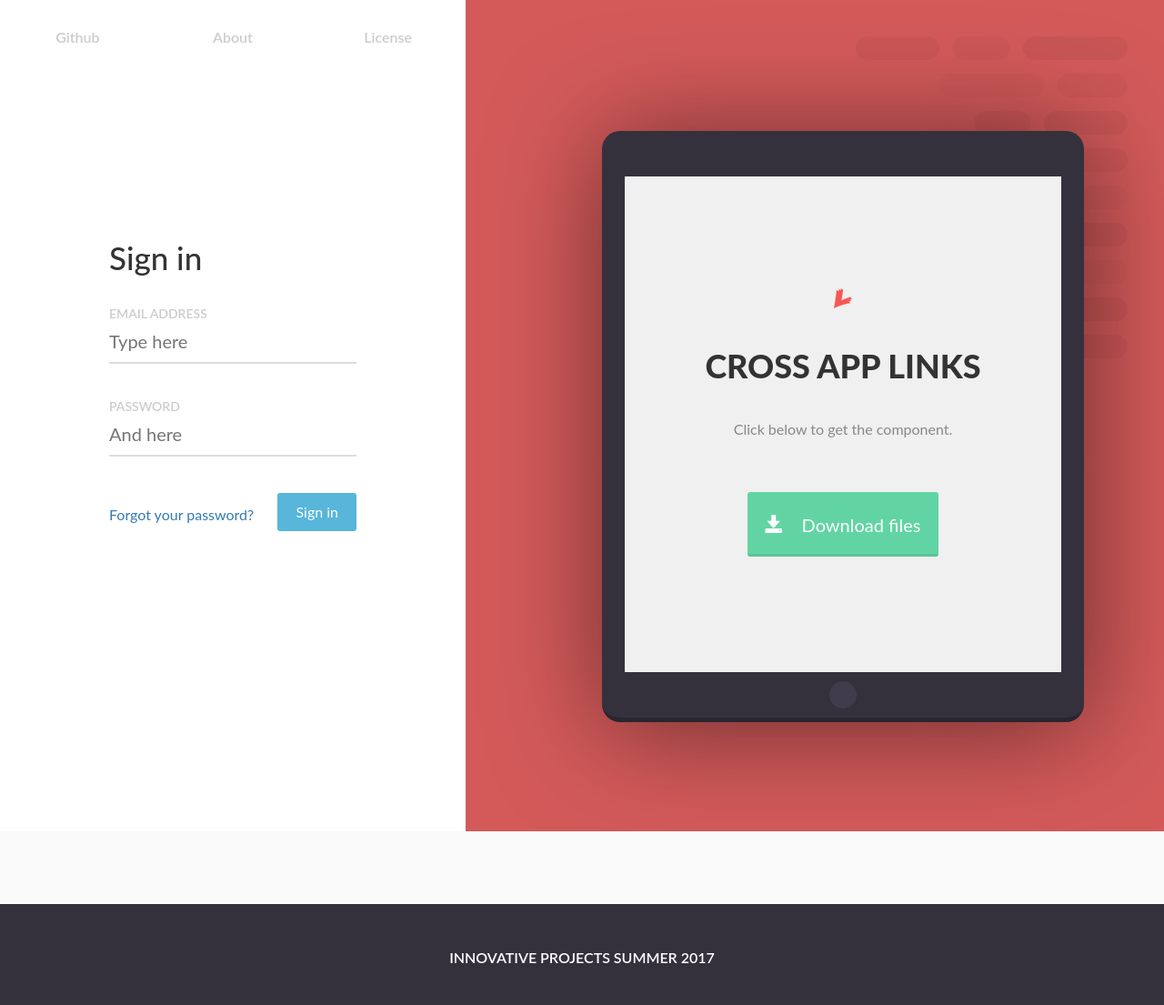
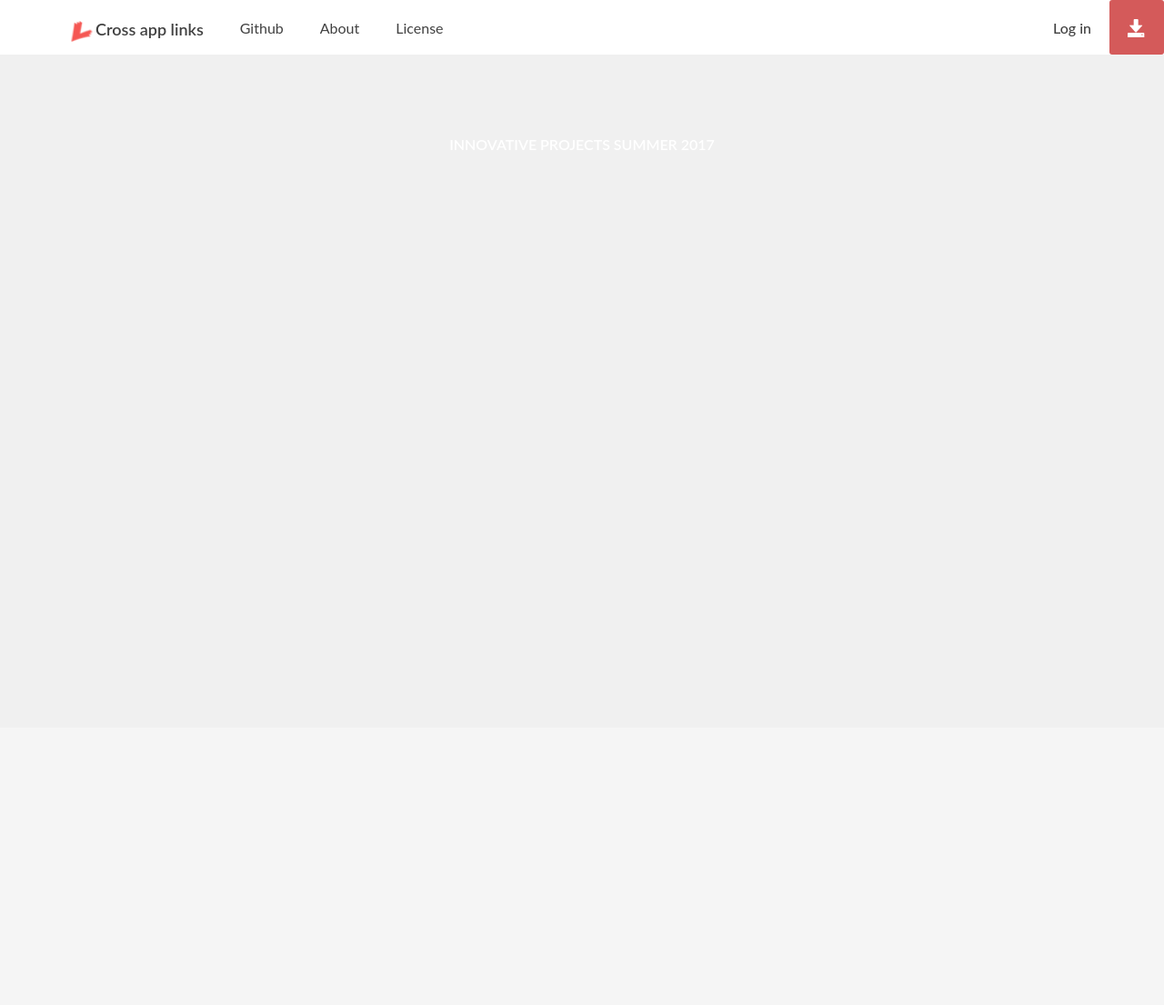
Before and after one commit to nokia-wroclaw/innovativeproject-cross-app-links, a Flask app: page / in a window 1280 px wide. Shown: the whole page at 91% size. After the commit the page ends 60 px from the top, so only its background shows below. Run offline with Flask 2, Linux system fonts and the light colour scheme; style sheets or scripts are compiled from the project's sources; some libraries are stand-ins or nearby versions.

Commit message:
reorganization of login-page

```diff
--- a/api/static/css/loginpage.css
+++ b/api/static/css/loginpage.css
@@ -180,7 +180,7 @@ a.button {
         position: static; }
 
 .form-container {
-  width: 40%;
+  width: 100%;
   height: 100%;
   background: transparent;
   position: relative;
@@ -207,17 +207,19 @@ a.button {
         padding: 0; }
         .form-container .main-header .project-navigation ul li {
           display: inline-block;
-          width: 33.333333%;
           box-sizing: border-box;
           padding: 20px;
           float: left;
           text-align: center; }
           .form-container .main-header .project-navigation ul li a {
             display: block;
-            color: #ccc;
-            font-size: 16px;
-            font-weight: 600;
-            width: 100%; }
+            color: #414141;
+            font-size: 12px;
+            font-weight: 400;
+            width: 100%;
+            text-decoration: none; }
+            .form-container .main-header .project-navigation ul li a.logo {
+              margin-bottom: auto; }
   .form-container .form-overflow,
   .form-container .user-overflow {
     margin-top: 18vh;
--- a/api/static/css/loginpage.scss
+++ b/api/static/css/loginpage.scss
@@ -3,14 +3,12 @@ body {
     font-family: 'Lato';
     background: #fff; //url('/static/img/loginpage/2144.jpg');
     background-size: cover;
-
 }
-
 
 .project-container,
 .form-container,
 .app-container,
-.main-footer{
+.main-footer {
     box-sizing: border-box;
     padding: 40px;
     float: left;
@@ -224,7 +222,7 @@ a.button {
 }
 
 .form-container {
-    width: 40%;
+    width: 100%;
     height: 100%;
     background: transparent;
     position: relative;
@@ -251,17 +249,20 @@ a.button {
                 padding: 0;
                 li {
                     display: inline-block;
-                    width: 33.333333%;
                     box-sizing: border-box;
                     padding: 20px;
                     float: left;
                     text-align: center;
                     a {
                         display: block;
-                        color: #ccc;
-                        font-size: 16px;
-                        font-weight: 600;
+                        color: #414141;
+                        font-size: 12px;
+                        font-weight: 400;
                         width: 100%;
+                        text-decoration: none;
+                        &.logo {
+                            margin-bottom: auto;
+                        }
                     }
                 }
             }
@@ -277,7 +278,7 @@ a.button {
                 margin-bottom: 35px;
                 font-size: 35px;
             }
-            .login-failure{
+            .login-failure {
                 opacity: 0.7;
                 color: red;
                 font-weight: 800;
@@ -416,9 +417,9 @@ a.button {
     }
 }
 
-footer.main-footer{
+footer.main-footer {
     background: #34313d;
-    .copyright{
+    .copyright {
         float: left;
         text-transform: uppercase;
         font-size: 16px;
--- /dev/null
+++ b/api/static/css/loginpage2.css
@@ -0,0 +1,243 @@
+body {
+  height: 100%;
+  font-family: 'Lato';
+  background: #f0f0f0;
+  background-size: cover; }
+
+.project-navbar {
+  width: 100%;
+  box-shadow: 0 1px 3px #e6e6e6; }
+  .project-navbar .nav-header {
+    height: 60px;
+    background: #fff;
+    width: 100%;
+    clear: both;
+    float: left;
+    box-sizing: border-box;
+    top: 0;
+    left: 0;
+    right: 0;
+    box-shadow: none; }
+  .project-navbar .nav-download {
+    float: right;
+    background-color: #D45A5A;
+    border-radius: 3px;
+    padding: 20px;
+    margin: 0;
+    width: 60px;
+    height: 60px; }
+    .project-navbar .nav-download a {
+      text-decoration: none;
+      color: white; }
+      .project-navbar .nav-download a span {
+        font-size: 20px; }
+  .project-navbar .project-navigation {
+    float: left;
+    height: 100%; }
+    .project-navbar .project-navigation ul {
+      float: left;
+      width: 100%;
+      margin: 0; }
+      .project-navbar .project-navigation ul li {
+        display: inline-block;
+        box-sizing: border-box;
+        padding: 20px;
+        padding-bottom: 0;
+        float: left;
+        text-align: center; }
+        .project-navbar .project-navigation ul li.logo {
+          padding-right: 0; }
+        .project-navbar .project-navigation ul li.title {
+          padding-left: 0; }
+        .project-navbar .project-navigation ul li a {
+          display: block;
+          font-size: 16px;
+          font-weight: 400;
+          width: 100%;
+          text-decoration: none;
+          color: #414141; }
+          .project-navbar .project-navigation ul li a.logo {
+            font-size: 18px;
+            font-weight: 600;
+            width: 100%;
+            text-decoration: none; }
+            .project-navbar .project-navigation ul li a.logo img {
+              width: 30px;
+              height: 30px;
+              margin-left: 15px;
+              float: left;
+              margin-bottom: 10px; }
+  .project-navbar .log-in {
+    float: right;
+    margin: 0; }
+    .project-navbar .log-in li {
+      display: inline-block;
+      box-sizing: border-box;
+      padding: 20px;
+      padding-bottom: 0;
+      float: left;
+      text-align: center; }
+      .project-navbar .log-in li a {
+        display: block;
+        font-size: 16px;
+        font-weight: 500;
+        width: 100%;
+        text-decoration: none;
+        color: #414141; }
+
+.app-container {
+  float: left;
+  padding: 120px;
+  background-color: #f0f0f0;
+  width: 100%; }
+  .app-container .app-overflow {
+    text-align: center;
+    float: left;
+    box-sizing: border-box;
+    padding: 20px;
+    width: 25%;
+    height: 270px;
+    margin-bottom: 100px;
+    overflow: hidden; }
+    .app-container .app-overflow .app-img {
+      width: 100%;
+      float: left;
+      margin-bottom: 30px;
+      text-align: center; }
+      .app-container .app-overflow .app-img img {
+        width: 70px;
+        height: 70px; }
+    .app-container .app-overflow .app-name {
+      font-size: 24px;
+      font-weight: 400;
+      margin-bottom: 15px; }
+    .app-container .app-overflow .app-desc {
+      font-size: 18px;
+      font-weight: 300; }
+
+footer.main-footer {
+  background: #34313d; }
+  footer.main-footer .copyright {
+    float: left;
+    text-transform: uppercase;
+    font-size: 16px;
+    color: #fff;
+    font-weight: 600;
+    margin-top: 8px;
+    padding: 0;
+    width: 100%;
+    text-align: center;
+    box-sizing: border-box; }
+
+.popup.log-in {
+  padding: 23px;
+  background: #fff; }
+  .popup.log-in .form-overflow header h1,
+  .popup.log-in .user-overflow header h1 {
+    margin-bottom: 35px;
+    font-size: 35px; }
+  .popup.log-in .form-overflow header .login-failure,
+  .popup.log-in .user-overflow header .login-failure {
+    opacity: 0.7;
+    color: red;
+    font-weight: 800;
+    font-size: 18px;
+    margin-bottom: 35px;
+    float: left; }
+  .popup.log-in .form-overflow .input-overflow,
+  .popup.log-in .user-overflow .input-overflow {
+    float: left;
+    width: 100%;
+    box-sizing: border-box;
+    overflow: hidden;
+    height: auto;
+    margin-bottom: 40px;
+    padding-left: 40px;
+    padding-right: 40px; }
+    .popup.log-in .form-overflow .input-overflow .label,
+    .popup.log-in .user-overflow .input-overflow .label {
+      clear: both;
+      width: 100%;
+      float: left;
+      text-align: left;
+      text-transform: uppercase;
+      font-weight: 600;
+      font-size: 14px;
+      color: #ccc;
+      margin: 0;
+      padding: 0; }
+    .popup.log-in .form-overflow .input-overflow input,
+    .popup.log-in .user-overflow .input-overflow input {
+      box-sizing: border-box;
+      padding: 10px 0;
+      border: 0;
+      background: none;
+      margin: 0;
+      height: 48px;
+      outline: none;
+      font-size: 20px;
+      float: right;
+      width: 100%;
+      border-bottom: 2px solid #ddd; }
+      .popup.log-in .form-overflow .input-overflow input:focus,
+      .popup.log-in .user-overflow .input-overflow input:focus {
+        border-color: #2ea4d2; }
+  .popup.log-in .form-overflow .form-link,
+  .popup.log-in .user-overflow .form-link {
+    padding-top: 13px;
+    font-size: 16px; }
+  .popup.log-in .user-overflow .user-avatar {
+    float: left;
+    text-align: center;
+    overflow: hidden;
+    width: 100%;
+    height: 100px; }
+    .popup.log-in .user-overflow .user-avatar img {
+      border-radius: 100%;
+      width: 100px; }
+  .popup.log-in .user-overflow .user-info {
+    width: 100%;
+    float: left;
+    text-align: center; }
+    .popup.log-in .user-overflow .user-info .username,
+    .popup.log-in .user-overflow .user-info .info-row {
+      clear: both;
+      float: left;
+      width: 100%;
+      text-align: center;
+      font-size: 16px; }
+    .popup.log-in .user-overflow .user-info .username {
+      font-size: 20px;
+      font-weight: 600;
+      color: #77a5e3;
+      margin-top: 20px;
+      margin-bottom: 40px; }
+    .popup.log-in .user-overflow .user-info .info-row {
+      color: #ccc;
+      width: 50%;
+      margin: 0 auto;
+      display: block;
+      float: none;
+      margin-top: 10px;
+      padding-bottom: 10px;
+      border-bottom: 1px solid rgba(221, 221, 221, 0.3); }
+    .popup.log-in .user-overflow .user-info .buttons {
+      width: 50%;
+      text-align: center;
+      display: block;
+      margin: 0 auto; }
+      .popup.log-in .user-overflow .user-info .buttons .button {
+        margin-top: 30px;
+        width: 100%; }
+
+.project-container {
+  position: fixed;
+  float: right;
+  min-width: 500px;
+  box-sizing: border-box;
+  right: 0;
+  top: 60px;
+  bottom: 0;
+  background-color: #fff; }
+
+/*# sourceMappingURL=loginpage2.css.map */
--- /dev/null
+++ b/api/static/css/loginpage2.scss
@@ -0,0 +1,286 @@
+    body {
+        height: 100%;
+        font-family: 'Lato';
+        background: #f0f0f0; //url('/static/img/loginpage/2144.jpg');
+        background-size: cover;
+    }
+
+    .project-navbar {
+        width: 100%;
+        box-shadow: 0 1px 3px lighten(#ccc, 10%);
+        .nav-header {
+            height: 60px;
+            background: #fff;
+            width: 100%;
+            clear: both;
+            float: left;
+            box-sizing: border-box;
+            top: 0;
+            left: 0;
+            right: 0;
+            box-shadow: none;
+        }
+        .nav-download {
+            float: right;
+            background-color: #D45A5A;
+            border-radius: 3px;
+            padding: 20px;
+            margin: 0;
+            width: 60px;
+            height: 60px;
+            a {
+                text-decoration: none;
+                color: white;
+                span {
+                    font-size: 20px;
+                }
+            }
+        }
+        .project-navigation {
+            float: left;
+            height: 100%;
+            ul {
+                float: left;
+                width: 100%;
+                margin: 0;
+                li {
+                    display: inline-block;
+                    box-sizing: border-box;
+                    padding: 20px;
+                    padding-bottom: 0;
+                    float: left;
+                    text-align: center;
+                    &.logo {
+                        padding-right: 0;
+                    }
+                    &.title {
+                        padding-left: 0;
+                    }
+                    a {
+                        display: block;
+                        font-size: 16px;
+                        font-weight: 400;
+                        width: 100%;
+                        text-decoration: none;
+                        color: #414141;
+                        &.logo {
+                            font-size: 18px;
+                            font-weight: 600;
+                            width: 100%;
+                            text-decoration: none;
+                            img {
+                                width: 30px;
+                                height: 30px;
+                                margin-left: 15px;
+                                float: left;
+                                margin-bottom: 10px;
+                            }
+                        }
+                    }
+                }
+            }
+        }
+        .log-in {
+            float: right;
+            margin: 0;
+            li {
+                display: inline-block;
+                box-sizing: border-box;
+                padding: 20px;
+                padding-bottom: 0;
+                float: left;
+                text-align: center;
+                a {
+                    display: block;
+                    font-size: 16px;
+                    font-weight: 500;
+                    width: 100%;
+                    text-decoration: none;
+                    color: #414141;
+                }
+            }
+        }
+    }
+
+    .app-container {
+        float: left;
+        padding: 120px;
+        //background: darken(white, 2%);
+        background-color: #f0f0f0;
+        width: 100%;
+        .app-overflow {
+            text-align: center;
+            float: left;
+            box-sizing: border-box;
+            padding: 20px;
+            width: 25%;
+            height: 270px;
+            margin-bottom: 100px;
+            overflow: hidden;
+            .app-img {
+                width: 100%;
+                float: left;
+                margin-bottom: 30px;
+                text-align: center;
+                img {
+                    width: 70px;
+                    height: 70px;
+                }
+            }
+            .app-name {
+                font-size: 24px;
+                font-weight: 400;
+                margin-bottom: 15px;
+            }
+            .app-desc {
+                font-size: 18px;
+                font-weight: 300;
+            }
+        }
+    }
+
+    footer.main-footer {
+        background: #34313d;
+        .copyright {
+            float: left;
+            text-transform: uppercase;
+            font-size: 16px;
+            color: #fff;
+            font-weight: 600;
+            margin-top: 8px;
+            padding: 0;
+            width: 100%;
+            text-align: center;
+            box-sizing: border-box;
+        }
+    }
+
+    .popup {
+        &.log-in {
+            padding: 23px;
+            background: #fff;
+            .form-overflow,
+            .user-overflow {
+                header {
+                    h1 {
+                        margin-bottom: 35px;
+                        font-size: 35px;
+                    }
+                    .login-failure {
+                        opacity: 0.7;
+                        color: red;
+                        font-weight: 800;
+                        font-size: 18px;
+                        margin-bottom: 35px;
+                        float: left;
+                    }
+                }
+                .input-overflow {
+                    float: left;
+                    width: 100%;
+                    box-sizing: border-box;
+                    overflow: hidden;
+                    height: auto;
+                    margin-bottom: 40px;
+                    padding-left: 40px;
+                    padding-right: 40px;
+                    .label {
+                        clear: both;
+                        width: 100%;
+                        float: left;
+                        text-align: left;
+                        text-transform: uppercase;
+                        font-weight: 600;
+                        font-size: 14px;
+                        color: #ccc;
+                        margin: 0;
+                        padding: 0;
+                    }
+                    input {
+                        box-sizing: border-box;
+                        padding: 10px 0;
+                        border: 0;
+                        background: none;
+                        margin: 0;
+                        height: 48px;
+                        outline: none;
+                        font-size: 20px;
+                        float: right;
+                        width: 100%;
+                        border-bottom: 2px solid #ddd;
+                        &:focus {
+                            border-color: #2ea4d2;
+                        }
+                    }
+                }
+                .form-link {
+                    padding-top: 13px;
+                    font-size: 16px;
+                }
+            }
+            .user-overflow {
+                .user-avatar {
+                    float: left;
+                    text-align: center;
+                    overflow: hidden;
+                    width: 100%;
+                    height: 100px;
+                    img {
+                        border-radius: 100%;
+                        width: 100px;
+                    }
+                }
+                .user-info {
+                    width: 100%;
+                    float: left;
+                    text-align: center;
+                    .username,
+                    .info-row {
+                        clear: both;
+                        float: left;
+                        width: 100%;
+                        text-align: center;
+                        font-size: 16px;
+                    }
+                    .username {
+                        font-size: 20px;
+                        font-weight: 600;
+                        color: #77a5e3;
+                        margin-top: 20px;
+                        margin-bottom: 40px;
+                    }
+                    .info-row {
+                        color: #ccc;
+                        width: 50%;
+                        margin: 0 auto;
+                        display: block;
+                        float: none;
+                        margin-top: 10px;
+                        padding-bottom: 10px;
+                        border-bottom: 1px solid rgba(#ddd, 0.3);
+                    }
+                    .buttons {
+                        width: 50%;
+                        text-align: center;
+                        display: block;
+                        margin: 0 auto;
+                        .button {
+                            margin-top: 30px;
+                            width: 100%;
+                        }
+                    }
+                }
+            }
+        }
+    }
+
+    .project-container {
+        position: fixed;
+        float: right;
+        min-width: 500px;
+        box-sizing: border-box;
+        right: 0;
+        top: 60px;
+        bottom: 0;
+        background-color: #fff;
+    }
--- a/api/static/js/app.js
+++ b/api/static/js/app.js
@@ -461,14 +461,14 @@
                                 this.clear();
                                 $scope.statusRequestTrue();
                             });
-                            if (this.pass_verify.length > 0 && this.password.length >0 && this.password == this.pass_verify){
+                            if (this.pass_verify.length > 0 && this.password.length > 0 && this.password == this.pass_verify) {
                                 restful.post('auth/changepass', {
                                     newpass: this.password
                                 }).then(() => {
                                     window.location.reload();
                                 })
                             }
-                        } else{
+                        } else {
                             $scope.actionDataInProgress = false;
                             $scope.userFormWrongPass = true;
                         }
--- a/api/templates/login-page.html
+++ b/api/templates/login-page.html
@@ -13,7 +13,8 @@
     <link rel="stylesheet" href="../static/bower_components/bootstrap/dist/css/bootstrap.min.css">
     <!--        BOWER PCKG:END-->
     <link rel="stylesheet" href="../static/css/main.css">
-    <link rel="stylesheet" href="../static/css/loginpage.css">
+    <link rel="stylesheet" href="../static/css/popup.css">
+    <link rel="stylesheet" href="../static/css/loginpage2.css">
     <link rel="stylesheet" href="../static/css/loginpage-media.css">
 
 </head>
@@ -26,16 +27,23 @@
             Loading content...
         </span>
     </div>
-    <div class="form-container">
-        <header class="main-header">
+    <div class="project-navbar">
+        <header class="nav-header">
             <nav class="project-navigation">
                 <ul>
+
+                 <li class="logo"><a href="#" class="logo"><img ng-src="../static/img/logo.png"></a></li>
+                 <li class="title"><a href="#" class="logo">Cross app links</a></li>
                     <li><a href="https://github.com/nokia-wroclaw/innovativeproject-cross-app-links">Github</a></li>
                     <li><a href="https://github.com/nokia-wroclaw/innovativeproject-cross-app-links/blob/master/README.md">About</a></li>
                     <li><a href="https://github.com/nokia-wroclaw/innovativeproject-cross-app-links/blob/master/LICENSE">License</a></li>
                 </ul>
             </nav>
+            <div class="nav-download"><a ng-click="instruction = !instruction"><span class="glyphicon glyphicon-save"></span></a></div>
+            <ul class="log-in"><li><a ng-click="showform = !showform">Log in</a></li></ul>
         </header>
+    </div>
+    <div class="popup log-in" ng-show="showform">
         <div class="form-overflow" ng-if="!current_user.id">
             <header>
                 <h1>Sign in</h1>
@@ -66,26 +74,8 @@
             </div>
         </div>
     </div>
-    <div class="project-container">
-        <div class="fractal-overflow mobile-phone-h">
-            <span class="fractal blue long"></span>
-            <span class="fractal orange short"></span>
-            <span class="fractal red medium"></span>
-            <span class="fractal green medium-short break"></span>
-            <span class="fractal lightgreen long"></span>
-            <span class="fractal blue medium break"></span>
-            <span class="fractal red short"></span>
-            <span class="fractal red short break"></span>
-            <span class="fractal lightgreen long break"></span>
-            <span class="fractal blue medium-short"></span>
-            <span class="fractal red micro"></span>
-            <span class="fractal blue long break"></span>
-            <span class="fractal green short "></span>
-            <span class="fractal lightgreen medium break"></span>
-            <span class="fractal orange micro"></span>
-            <span class="fractal blue short break"></span>
-            <span class="fractal red medium break"></span>
-        </div>
+    <div class="black-bg" ng-show="showform" ng-click="showform = false"></div>
+    <!--   <div class="project-container">
         <div class="main-project-section">
             <div class="download mobile-phone-v">
                 <a href="/static/download/cross-app-links-componentv1_0_0.zip" class="button transaprent big block">
@@ -111,7 +101,7 @@
             </div>
 
         </div>
-    </div>
+    </div>-->
     <div class="app-container">
         <div class="app-overflow" ng-repeat="app in apps">
             <div class="app-img"><img ng-src="/static/img/app-img/{{app.img_link}}.png"></div>
@@ -120,9 +110,14 @@
             <a href="{{app.link}}">Checkout</a>
         </div>
     </div>
-        <footer class="main-footer">
-            <div class="copyright">Innovative projects summer 2017</div>
-        </footer>
+
+    <div class="project-container" ng-show="instruction">
+        Download
+    </div>
+
+    <footer class="main-footer">
+        <div class="copyright">Innovative projects summer 2017</div>
+    </footer>
 
 
     <!--        BOWER PCKG-->
```
